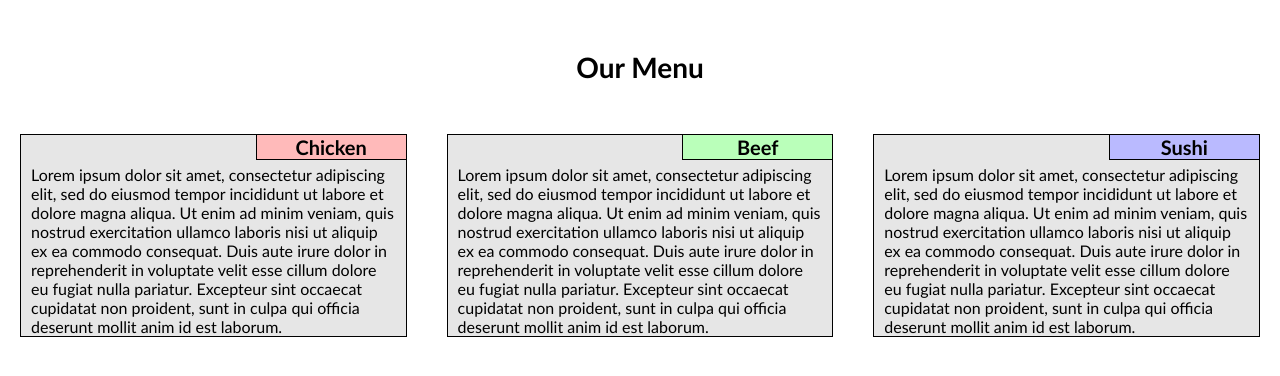
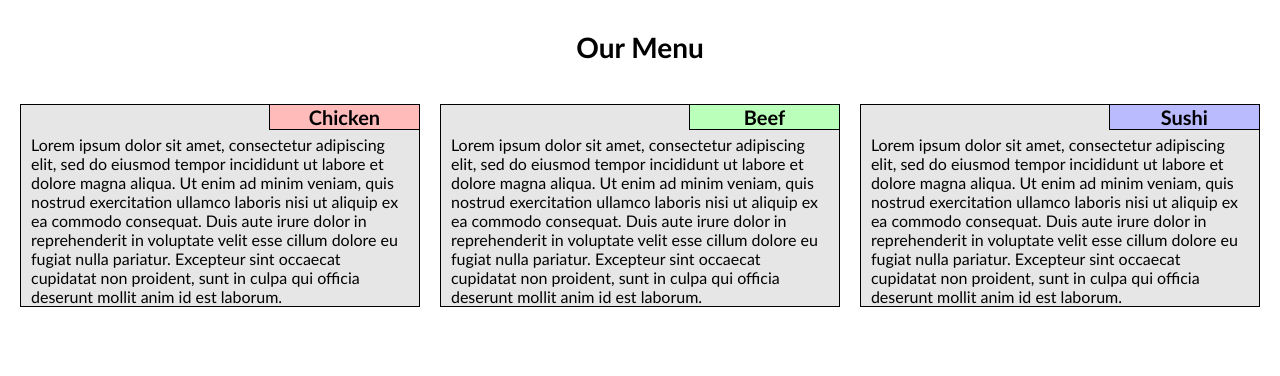
Before and after one commit to M-charland/HTML-CSS-JS-Coursera-coding-assignments-, a plain HTML site: page module2-solution/index.html in a window 1280 px wide. Drawn offline with Linux system fonts and the light colour scheme.

Commit message:
assignment update

```diff
--- a/module2-solution/css/style.css
+++ b/module2-solution/css/style.css
@@ -33,11 +33,16 @@
 	}
 }
 
+/*Row*/
+div.row {
+	margin-right: 10px;
+	margin-left: 10px;
+}
+
 /*Container*/
 section.container {
 	position: relative;
-	margin: 20px;
-	margin-top: 0px;
+	margin: 10px;
 	border: 1px solid #000000;
 	background-color: #e6e6e6;
 }
@@ -56,7 +61,7 @@ section#sushi>h2 {
 /*Text*/
 h1	{
 	text-align: center;
-	margin: 50px;
+	margin: 30px;
 	font-size: 175%;
 }
 h2 {
```
